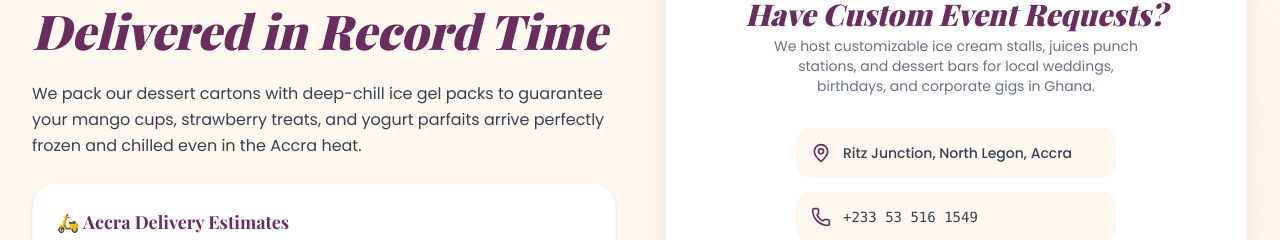
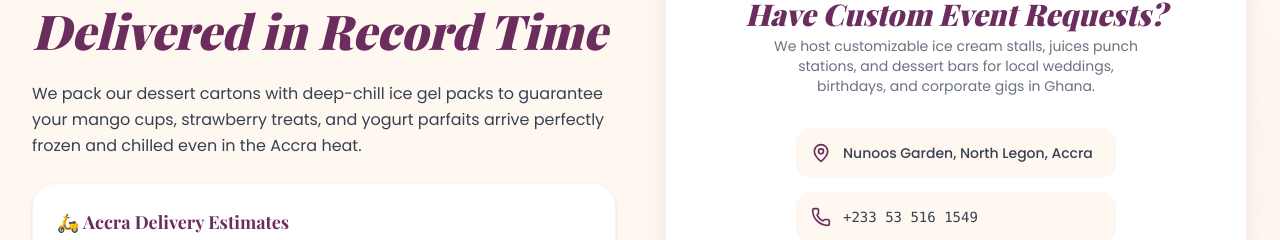
Before and after one commit to Swarthyghost/berrydelacream, a React (Vite) app: page / in a window 1280 px wide. Shown: the part 3935-4175 px from the top of the page. Built offline with nearby package versions, Linux system fonts and the light colour scheme; no server answers; the database is empty; a web font is replaced by a local one.

Commit message:
Update address and Hero slide tags

```diff
--- a/src/components/Contact.tsx
+++ b/src/components/Contact.tsx
@@ -84,7 +84,7 @@ export default function Contact({ onOrderGeneral, whatsappUrl }: ContactProps) {
                 <div className="space-y-3.5 max-w-xs mx-auto py-2">
                   <div className="flex items-center space-x-3 text-left bg-cream-white p-3.5 rounded-2xl border border-berry-pink/10 text-xs sm:text-sm text-gray-700">
                     <MapPin className="h-5 w-5 text-berry-purple flex-shrink-0" />
-                    <span className="font-medium">Ritz Junction, North Legon, Accra</span>
+                    <span className="font-medium">Nunoos Garden, North Legon, Accra</span>
                   </div>
 
                   <div className="flex items-center space-x-3 text-left bg-cream-white p-3.5 rounded-2xl border border-berry-pink/10 text-xs sm:text-sm text-gray-700">
--- a/src/components/Hero.tsx
+++ b/src/components/Hero.tsx
@@ -13,7 +13,7 @@ const SLIDES = [
     subtitle: "Artisan Smooth Churn",
     desc: "Luxury fresh milk & cream churned slowly with a hand-reduced organic Accra strawberry glaze.",
     price: 45,
-    tag: "Signature Dish",
+    tag: "Signature Dessert",
     image: "/src/assets/images/strawberry_swirl_1781116317405.png"
   },
   {
@@ -29,7 +29,7 @@ const SLIDES = [
     subtitle: "Zesty & Refreshing Juice",
     desc: "Lively local Accra ginger pressed with juicy, organic pineapples. Restorative and pure.",
     price: 35,
-    tag: "Local Favorite",
+    tag: "Fresh Juice",
     image: "/src/assets/images/fresh_juices_tropical_1781116363046.png"
   }
 ];
```
